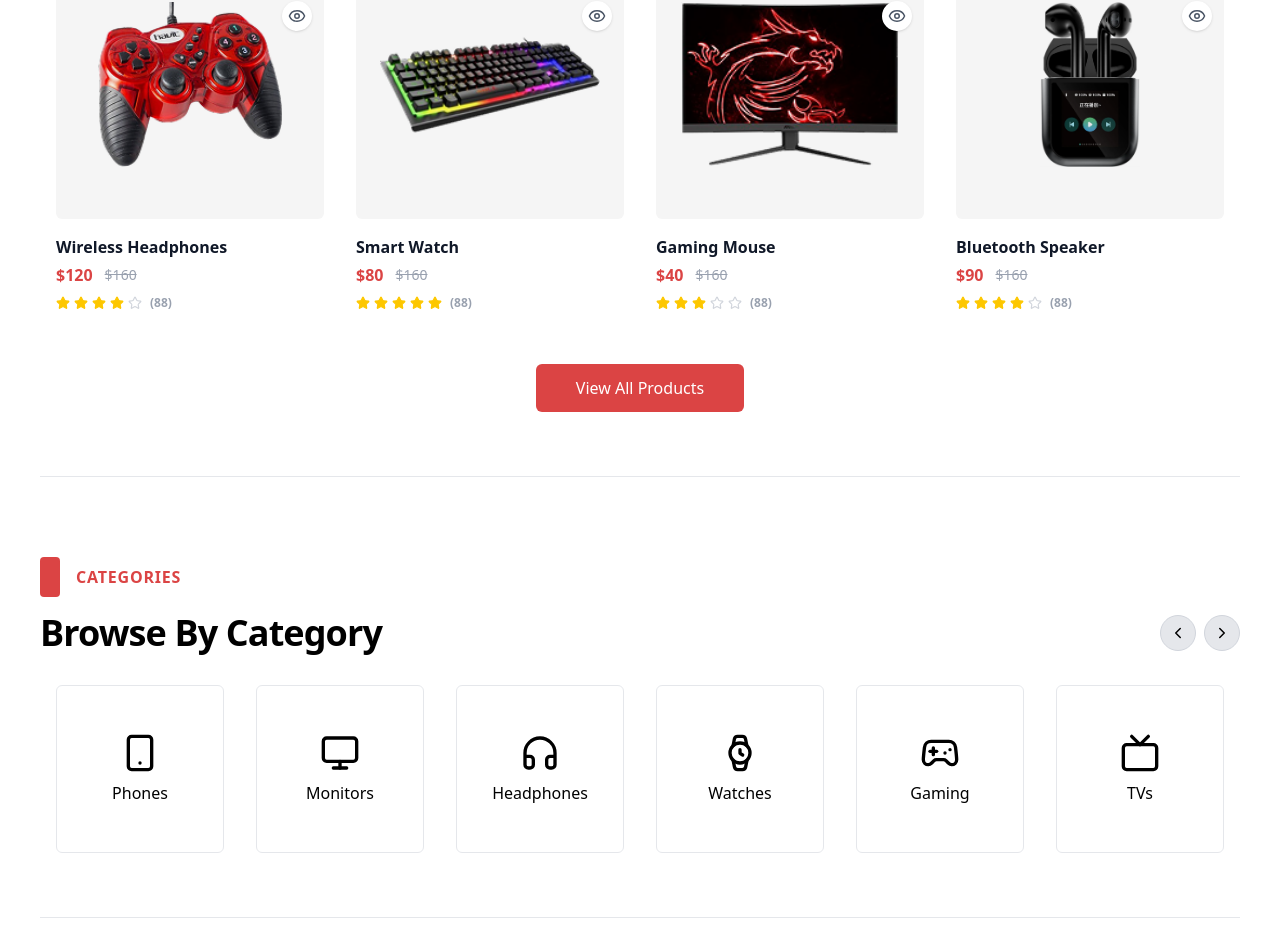
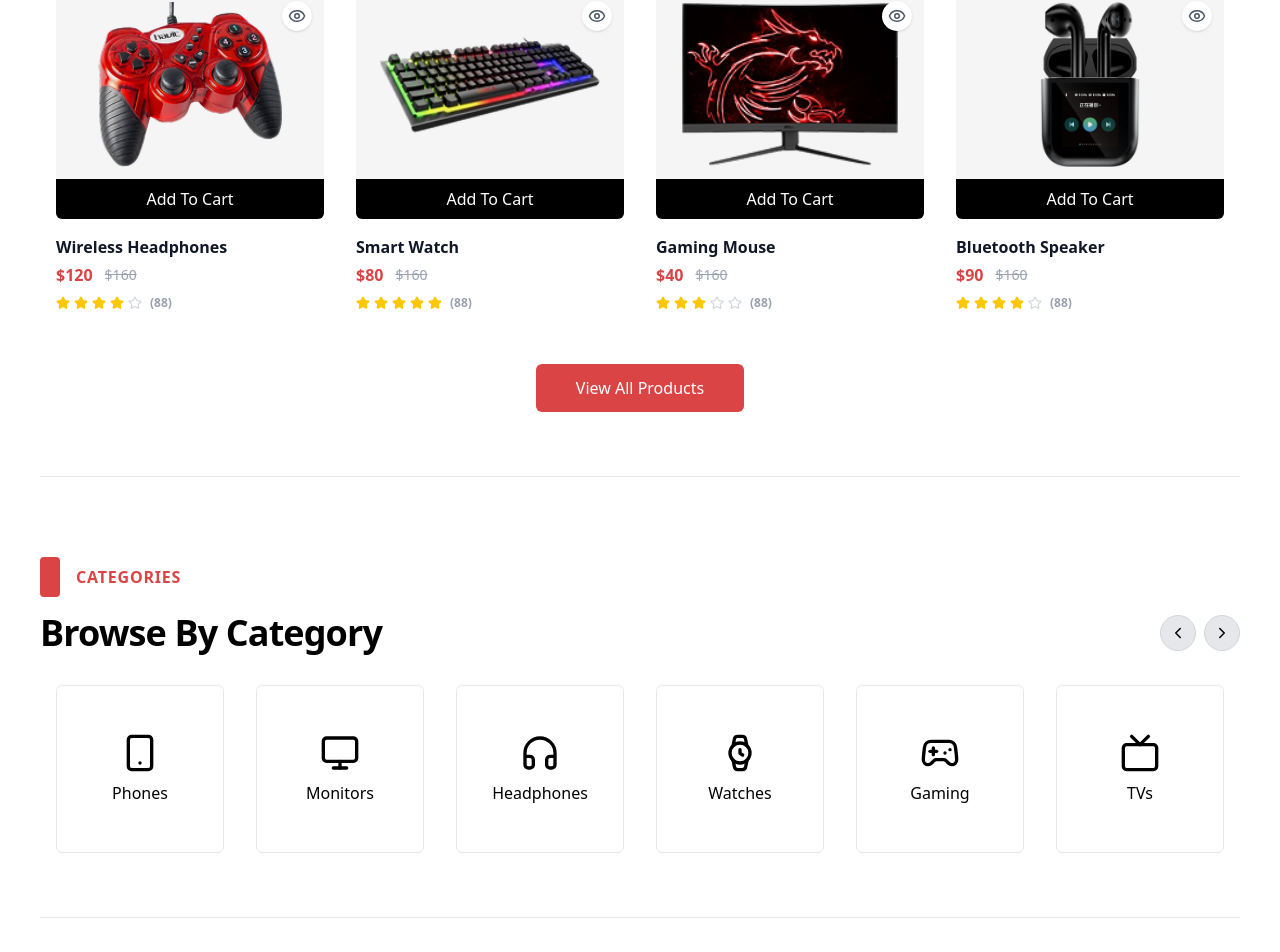
Before and after one commit to Bilal-Afzal-Bhatti/shopping-store, a React (Vite) app: page / in a window 1280 px wide. Shown: the part 759-1711 px from the top of the page. Built offline with nearby package versions, Linux system fonts and the light colour scheme.

Commit message:
UI CHANGES

```diff
--- a/src/components/flash_sales.tsx
+++ b/src/components/flash_sales.tsx
@@ -224,7 +224,7 @@ export default function Flash_sales() {
 
               <button
                 disabled={isAdding}
-                className="absolute bottom-0 w-full bg-black text-white py-2 opacity-0 group-hover:opacity-100 transition-opacity duration-300 disabled:bg-gray-600 disabled:cursor-not-allowed active:bg-gray-800"
+                className="absolute bottom-0 w-full bg-black text-white py-2 opacity-100 group-hover:opacity-100 transition-opacity duration-300 disabled:bg-gray-600 disabled:cursor-not-allowed active:bg-gray-800"
                 onClick={() => handleAddToCart(product)}
               >
                 {isAdding ? "Adding..." : "Add To Cart"}
```
